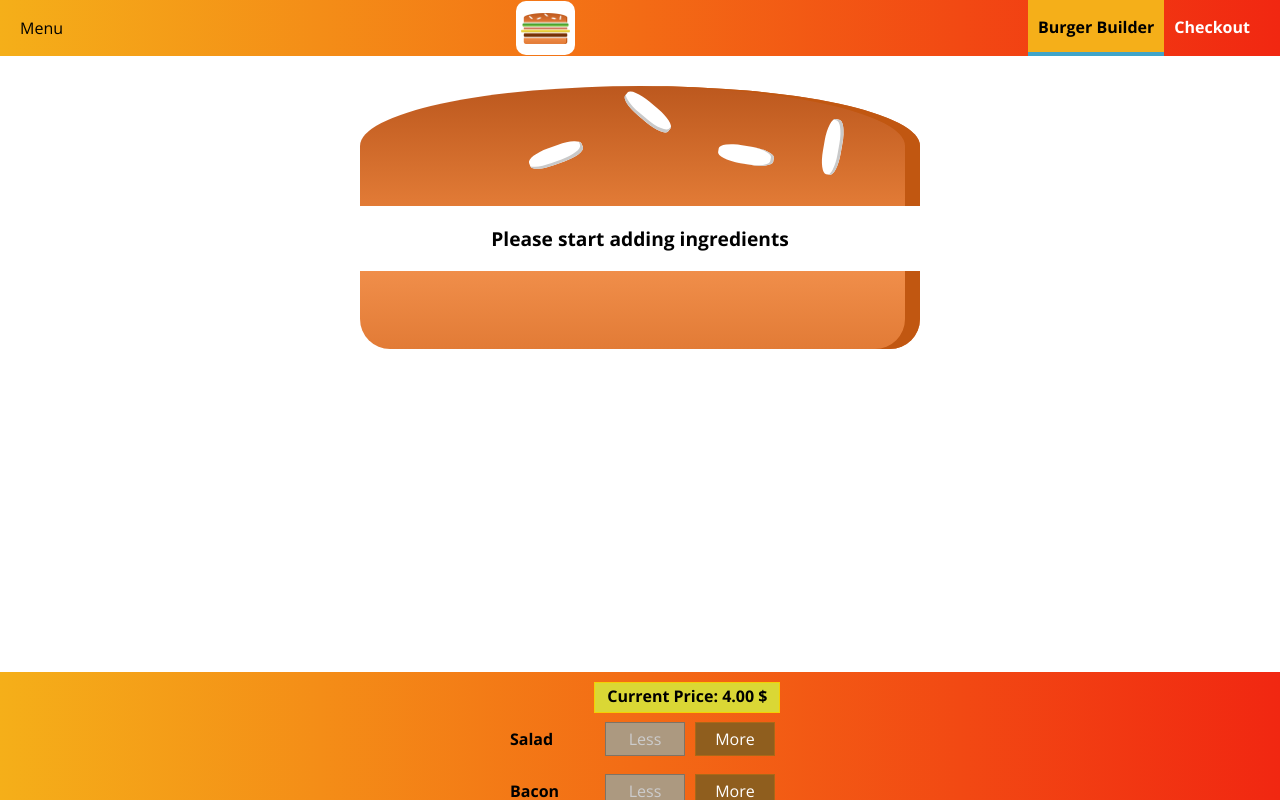
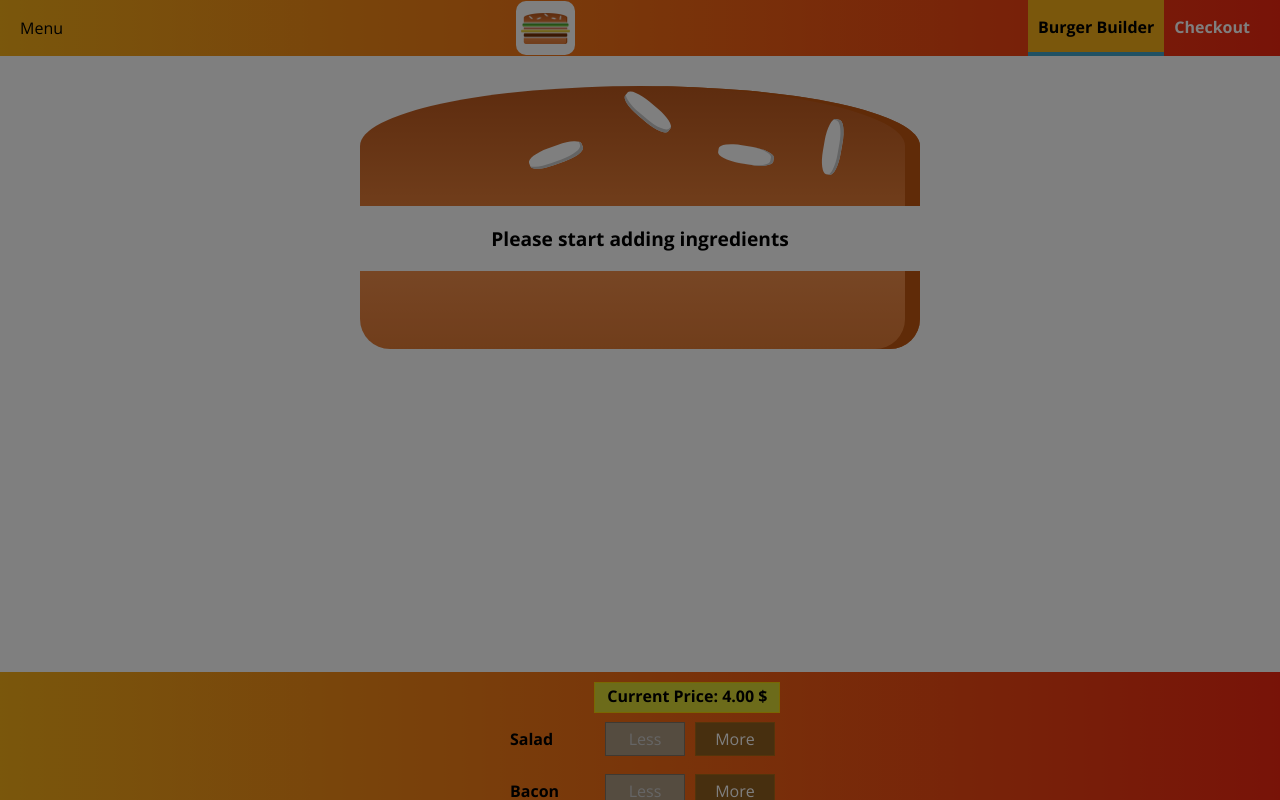
Before and after one commit to akmal2409/burger-app-react, a React (Create React App) app: page / in a window 1280 px wide. Shown: the top 800 px of the page. Built offline with nearby package versions, Linux system fonts and the light colour scheme.

Commit message:
Added backdrop for side drawer and ability to close both sidedrawer and a backdrop

```diff
--- a/src/components/Layout/Layout.js
+++ b/src/components/Layout/Layout.js
@@ -1,17 +1,30 @@
-import React from 'react';
-import Aux from '../../hoc/Auxillary';
-import classes from './Layout.module.css';
-import Toolbar from '../Navigation/Toolbar/Toolbar';
-import SideDrawer from '../Navigation/Sidedrawer/SideDrawer';
+import React, { Component } from "react";
+import Aux from "../../hoc/Auxillary";
+import classes from "./Layout.module.css";
+import Toolbar from "../Navigation/Toolbar/Toolbar";
+import SideDrawer from "../Navigation/Sidedrawer/SideDrawer";
 
-const layout = (props) => (
-  <Aux>
-    <Toolbar />
-    <SideDrawer />
-    <main className={classes.Content}>
-      {props.children}
-    </main>
-  </Aux>
-);
+class Layout extends Component {
+  state = {
+    showSideDrawer: true,
+  };
 
-export default layout;
+  sideDrawerClosedHandler = () => {
+    this.setState({ showSideDrawer: false });
+  };
+
+  render() {
+    return (
+      <Aux>
+        <Toolbar />
+        <SideDrawer
+          show={this.state.showSideDrawer}
+          closed={this.sideDrawerClosedHandler}
+        />
+        <main className={classes.Content}>{this.props.children}</main>
+      </Aux>
+    );
+  }
+}
+
+export default Layout;
--- a/src/components/Navigation/NavigationItems/NavigationItem/NavigationItem.js
+++ b/src/components/Navigation/NavigationItems/NavigationItem/NavigationItem.js
@@ -29,12 +29,9 @@
     align-items: center;
     a {
       color: white;
-      text-decoration: none;
       height: 100%;
       padding: 16px 10px;
       border-bottom: 4px solid transparent;
-      box-sizing: border-box;
-      display: block;
     }
 
     a:hover,
--- a/src/components/Navigation/NavigationItems/NavigationItems.js
+++ b/src/components/Navigation/NavigationItems/NavigationItems.js
@@ -12,9 +12,7 @@
   height: 100%;
 
   @media (min-width: 500px) {
-    & {
-      flex-flow: row;
-    }
+    flex-flow: row;
   }
 `;
 
--- a/src/components/Navigation/Sidedrawer/SideDrawer.js
+++ b/src/components/Navigation/Sidedrawer/SideDrawer.js
@@ -1,20 +1,28 @@
-import React from 'react';
-import Logo from '../../Logo/Logo';
-import NavigationItems from '../NavigationItems/NavigationItems';
+import React from "react";
+import Logo from "../../Logo/Logo";
+import NavigationItems from "../NavigationItems/NavigationItems";
+import Backdrop from "../../UI/Backdrop/Backdrop";
+import Aux from "../../../hoc/Auxillary";
 
-import classes from './SideDrawer.module.css';
+import classes from "./SideDrawer.module.css";
 
 const sideDrawer = (props) => {
-
   return (
-    <div className={classes.SideDrawer}>
-      <Logo height="11"
-            style={{marginBottom: '15px'}}/>
-      <nav>
-        <NavigationItems mobile/>
-      </nav>
-    </div>
+    <Aux>
+      <Backdrop show={props.show} clicked={props.closed} />
+      <div
+        className={[
+          classes.SideDrawer,
+          props.show ? classes.Open : classes.Close,
+        ].join(' ')}
+      >
+        <Logo height="11" style={{ marginBottom: "15px" }} />
+        <nav>
+          <NavigationItems mobile />
+        </nav>
+      </div>
+    </Aux>
   );
-}
+};
 
 export default sideDrawer;
--- a/src/components/Navigation/Sidedrawer/SideDrawer.module.css
+++ b/src/components/Navigation/Sidedrawer/SideDrawer.module.css
@@ -12,12 +12,6 @@
   transition: transform 0.3s ease-out;
 }
 
-@media (min-width: 500px) {
-  .SideDrawer {
-    display: none;
-  }
-}
-
 .Open {
   transform: translateX(0);
 }
@@ -25,3 +19,9 @@
 .Close {
   transform: translateX(-100vw);
 }
+
+@media (min-width: 500px) {
+  .SideDrawer {
+      display: none;
+  }
+}
--- a/src/components/Navigation/Toolbar/Toolbar.js
+++ b/src/components/Navigation/Toolbar/Toolbar.js
@@ -1,13 +1,13 @@
-import React from 'react';
-import classes from './Toolbar.module.css';
-import Logo from '../../Logo/Logo';
-import NavigationItems from '../NavigationItems/NavigationItems';
+import React from "react";
+import classes from "./Toolbar.module.css";
+import Logo from "../../Logo/Logo";
+import NavigationItems from "../NavigationItems/NavigationItems";
 
 const toolbar = (props) => (
   <header className={classes.Toolbar}>
     <div>Menu</div>
-    <Logo height="80"/>
-    <nav>
+    <Logo height="80" />
+    <nav className={classes.DesktopOnly}>
       <NavigationItems />
     </nav>
   </header>
--- a/src/components/Navigation/Toolbar/Toolbar.module.css
+++ b/src/components/Navigation/Toolbar/Toolbar.module.css
@@ -27,8 +27,8 @@
   height: 100%;
 }
 
-@media (max-width: 500px) {
-  .Toolbar {
+@media (max-width: 499px) {
+  .DesktopOnly{
     display: none;
   }
 }
```
Also changed, not shown: src/components/Logo/Logo.js (+4 -4 lines).
